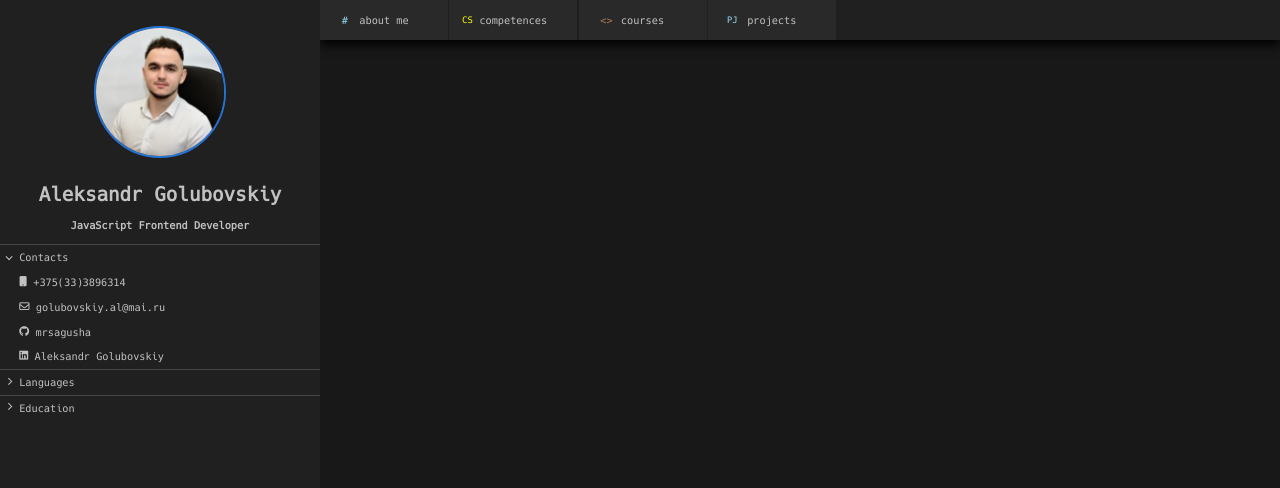
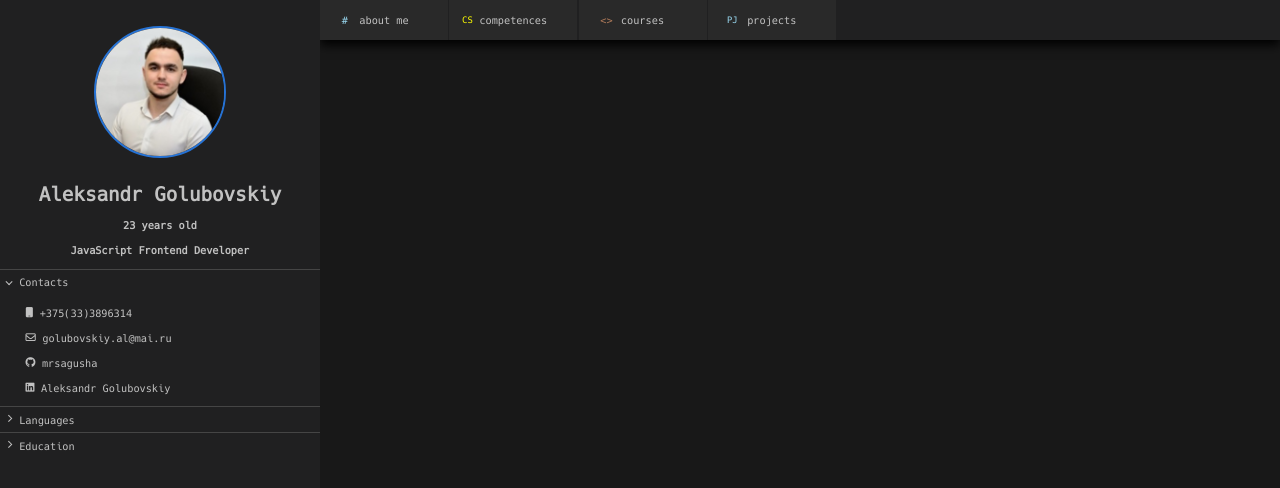
Before and after one commit to mrsagusha/cv, a website with bundled scripts: page index.html in a window 1280 px wide. Both pictures are taken after a click on the item "Contacts". Built offline with nearby package versions, Linux system fonts and the light colour scheme.

Commit message:
refactor: take out link content of the link

```diff
--- a/index.html
+++ b/index.html
@@ -15,10 +15,12 @@
                  <img class="main__profile-image" src="./assets/images/profile.jpg" alt="profile-image"/>
             </div>
             <h1>Aleksandr Golubovskiy</h1>
-            <h2 class="main__post">JavaScript Frontend Developer</h2>
+            <h3>23 years old</h3>
+            <h2>JavaScript Frontend Developer</h2>
             <ul class="main__left-section-info">
                 <li class="main__left-section-info tab">
                     <p>Contacts</p>
+                </li>
                 <div class="tab__inner-info">
                     <div class="tab__contact-wrapper">
                         <i class="fa fa-mobile"></i>
@@ -39,9 +41,9 @@
                         <p>Aleksandr Golubovskiy</p>
                     </div>
                 </div>
-                </li>
                 <li class="main__left-section-info tab">
                     <p>Languages</p>
+                </li>
                 <div class="tab__inner-info">
                     <div class="tab__language-wrapper">
                         <p class="tab__language language">English</p>
@@ -56,9 +58,9 @@
                         </div>
                     </div>
                 </div>
-                </li>
                 <li class="main__left-section-info tab">
                     <p>Education</p>
+                </li>
                 <div class="tab__inner-info">
                     <div class="tab__education-wrapper">
                         <i class="fa-solid fa-building-columns"></i>
@@ -69,7 +71,6 @@
                         </div>
                     </div>
                 </div>
-                </li>
             </ul>
         </section>
         <section class="main__right-section">
--- a/style.css
+++ b/style.css
@@ -35,7 +35,7 @@ h1 {
     font-size: 1.5vw;
 }
 
-h1, h2 {
+h1, h2, h3 {
     text-align: center;
     margin-bottom: 1vw;
 }
@@ -96,11 +96,11 @@ h1, h2 {
     display: none;
 }
 
-.pressed > .tab__inner-info {
+.pressed + .tab__inner-info {
     display: flex;
     flex-direction: column;
     gap: 1vw;
-    padding-top: 1vw;
+    margin: 1vw 0vw 1vw 2vw;
 }
 
 .tab__contact-wrapper {
@@ -333,6 +333,7 @@ span {
     background: #926ba3;
     border-radius: 5px;
     transition: .4s;
+    border: none;
 }
 
 .main__competence:hover {
```
Lines whose indentation alone changed are shown as unchanged.
